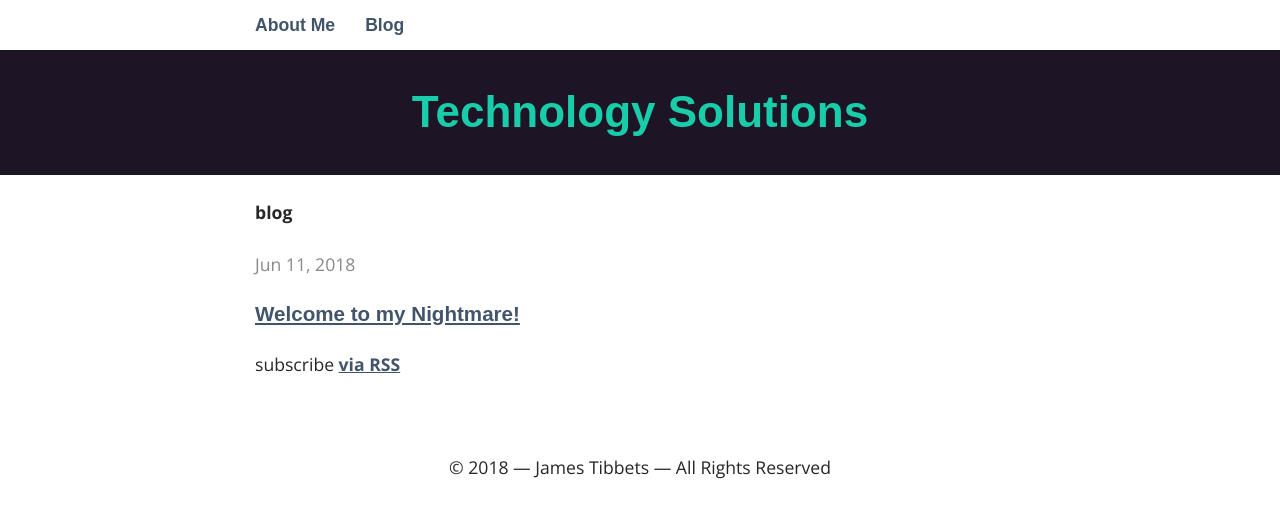
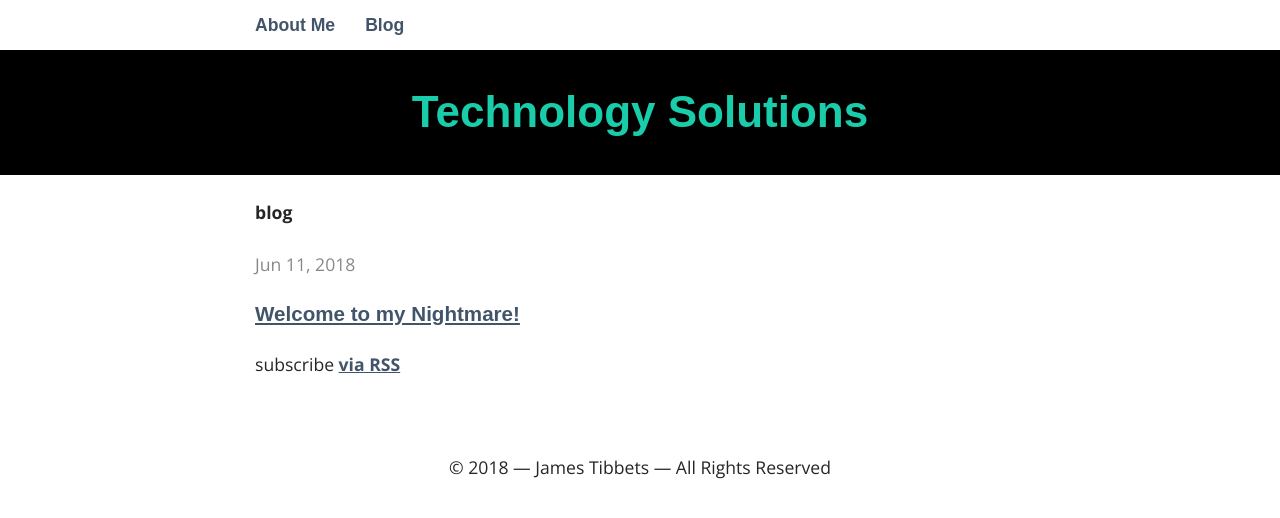
Before and after one commit to jamestibbets/jamestibbets.github.io, a Jekyll site: the page built from blog/index.html, in a window 1280 px wide. Shown: the top 518 px of the page. Built offline with Jekyll 4.4.1, drawn with Linux system fonts in a browser that asks for light colours; some web fonts are replaced.

Commit message:
Update _base.scss

```diff
--- a/_sass/_base.scss
+++ b/_sass/_base.scss
@@ -5,9 +5,9 @@ $font-color: #262626;
 $link-color: #425469;
 $link-hover-color: $main;
 $heading-font: 'Muli', sans-serif;
-$heading-font-color: #425469;
+$heading-font-color: #ffffff;
 $light: #E7EDF4;
-$header:  #1D1425;
+$header:  #000000;
 
 *,
 *::before,
```
